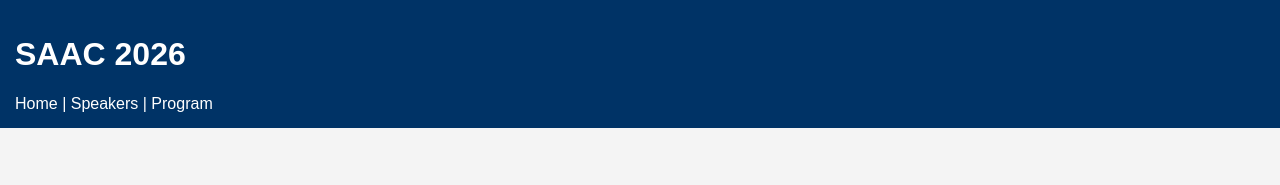
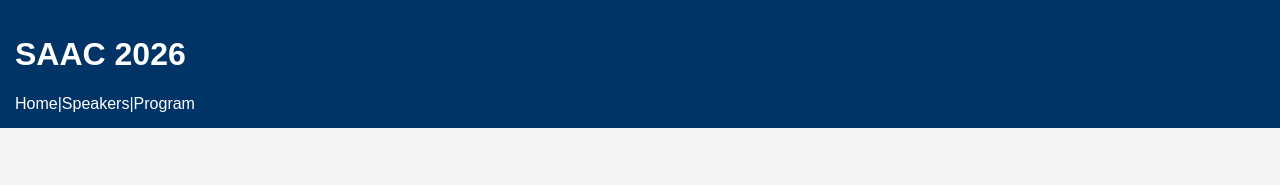
Before and after one commit to sacc2026/sacc2026, a Next.js app: page / in a window 1280 px wide. Shown: the top 185 px of the page. Built offline with nearby package versions, Linux system fonts and the light colour scheme.

Commit message:
Make navigation links clickable

```diff
--- a/app/layout.jsx
+++ b/app/layout.jsx
@@ -6,8 +6,12 @@ export default function RootLayout({ children }) {
       <body>
         <header style={{ background: "#003366", color: "white", padding: "15px" }}>
           <h1>SAAC 2026</h1>
-          <nav>
-            Home | Speakers | Program
+          <nav style={{ marginTop: "10px" }}>
+            Home
+            {"|"}
+            Speakers
+            {"|"}
+            Program
           </nav>
         </header>
 
```
